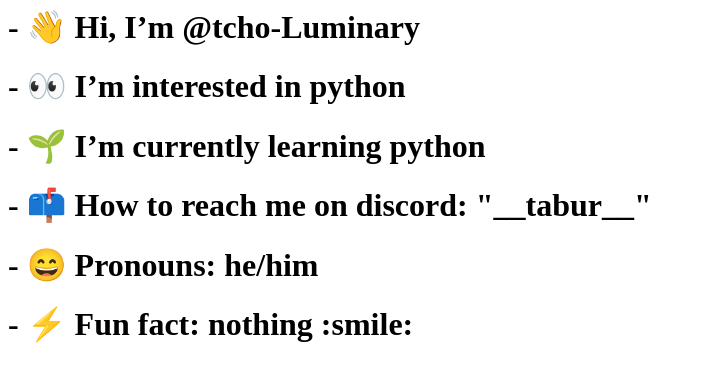
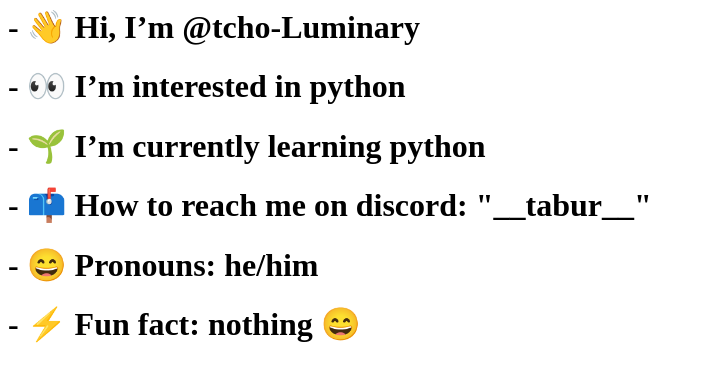
Before and after one commit to tcho-Luminary/tcho-Luminary, a plain HTML site: page index.html in a window 1280 px wide. Shown: the whole page, without its empty margins (0-703 px from the left). Drawn offline with Linux system fonts and the light colour scheme.

Commit message:
Update index.html

```diff
--- a/index.html
+++ b/index.html
@@ -7,7 +7,7 @@
 <h1>- 🌱 I’m currently learning python</h1>
 <h1>- 📫 How to reach me on discord: "__tabur__"</h1>
 <h1>- 😄 Pronouns: he/him</h1>
-<h1>- ⚡ Fun fact: nothing :smile:</h1>
+<h1>- ⚡ Fun fact: nothing 😄</h1>
 
 
 
```
